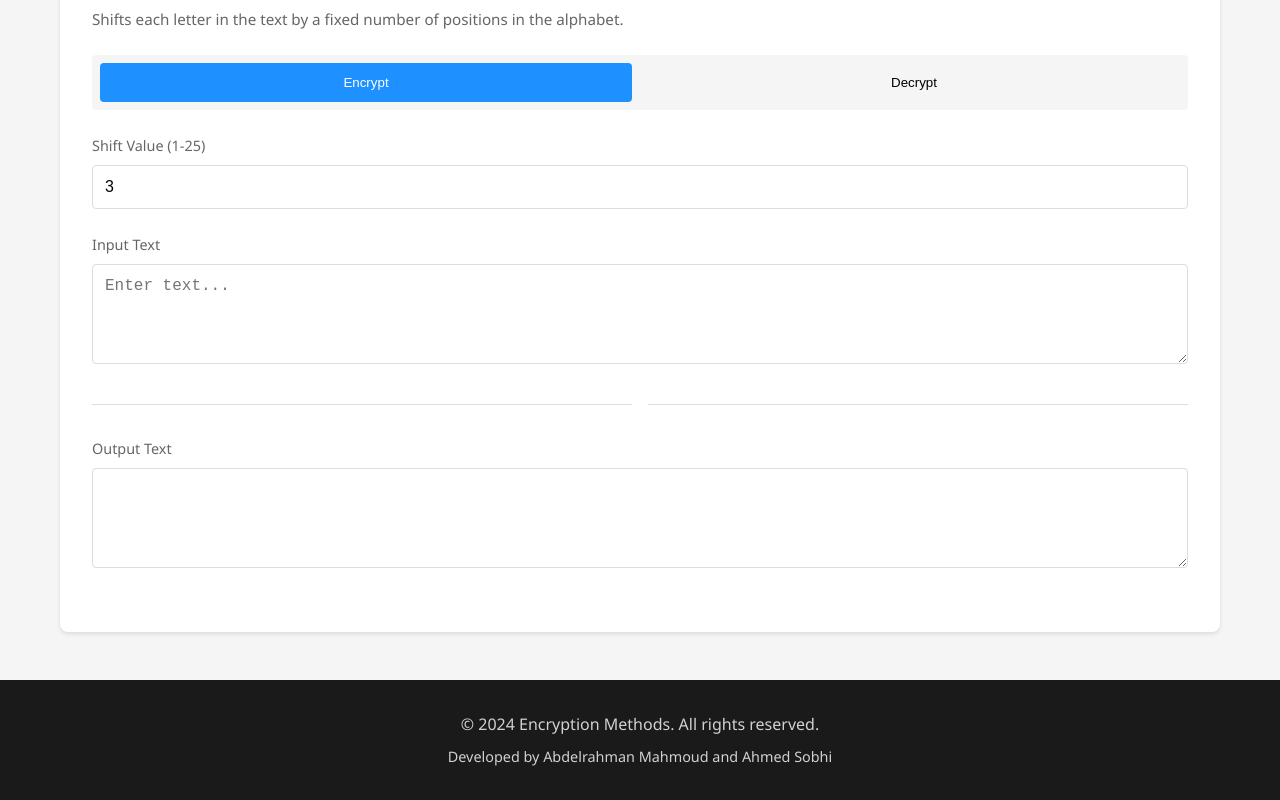
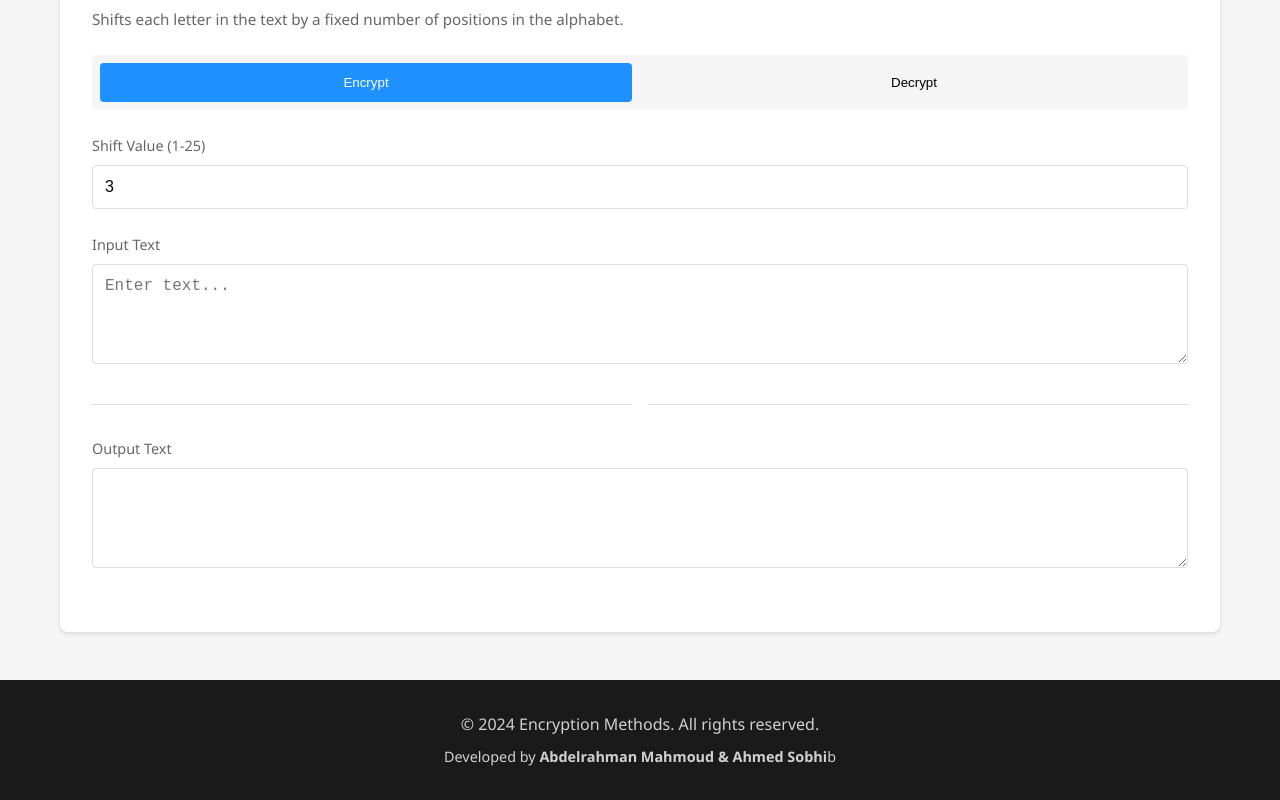
Before and after one commit to Def3ult-root/Encryption-Methods, a plain HTML site: page index.html in a window 1280 px wide. Shown: the part 510-1310 px from the top of the page. Drawn offline with Linux system fonts and the light colour scheme.

Commit message:
Update index.html

```diff
--- a/index.html
+++ b/index.html
@@ -147,7 +147,7 @@
     <footer>
         <div class="container">
             <p>© 2024 Encryption Methods. All rights reserved.</p>
-            <p class="credits">Developed by Abdelrahman Mahmoud and Ahmed Sobhi</p>
+            <p class="credits">Developed by <b> Abdelrahman Mahmoud & Ahmed Sobhi</b>b</p>
         </div>
     </footer>
 
```
